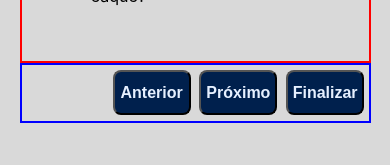
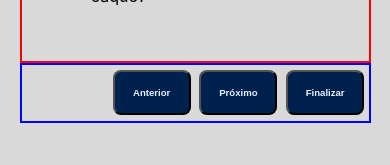
Before and after one commit to HardBoris/studytor-spa, a React (Create React App) app: page / in a window 390 px wide. Shown: the part 419-584 px from the top of the page. Built offline with nearby package versions, Linux system fonts and the light colour scheme.

Commit message:
style: bgbutton responsive

```diff
--- a/src/components/BGbutton/style.css
+++ b/src/components/BGbutton/style.css
@@ -15,7 +15,7 @@ button {
   /*border: solid 1px var(--primary);*/
   border-radius: 0.5rem;
   font-weight: bold;
-  font-size: 1rem;
+  font-size: 0.6rem;
   color: var(--primary-light);
   cursor: pointer;
 }
@@ -38,12 +38,15 @@ button:hover {
   background-color: yellow;
 }
 
-/* @media (min-width: 426px) {
+@media (min-width: 426px) {
   .btn {
     width: 100%;
-    height: auto;
     display: flex;
     justify-content: flex-start;
     align-items: flex-end;
   }
-} */
+
+  button {
+    font-size: 1rem;
+  }
+}
```
